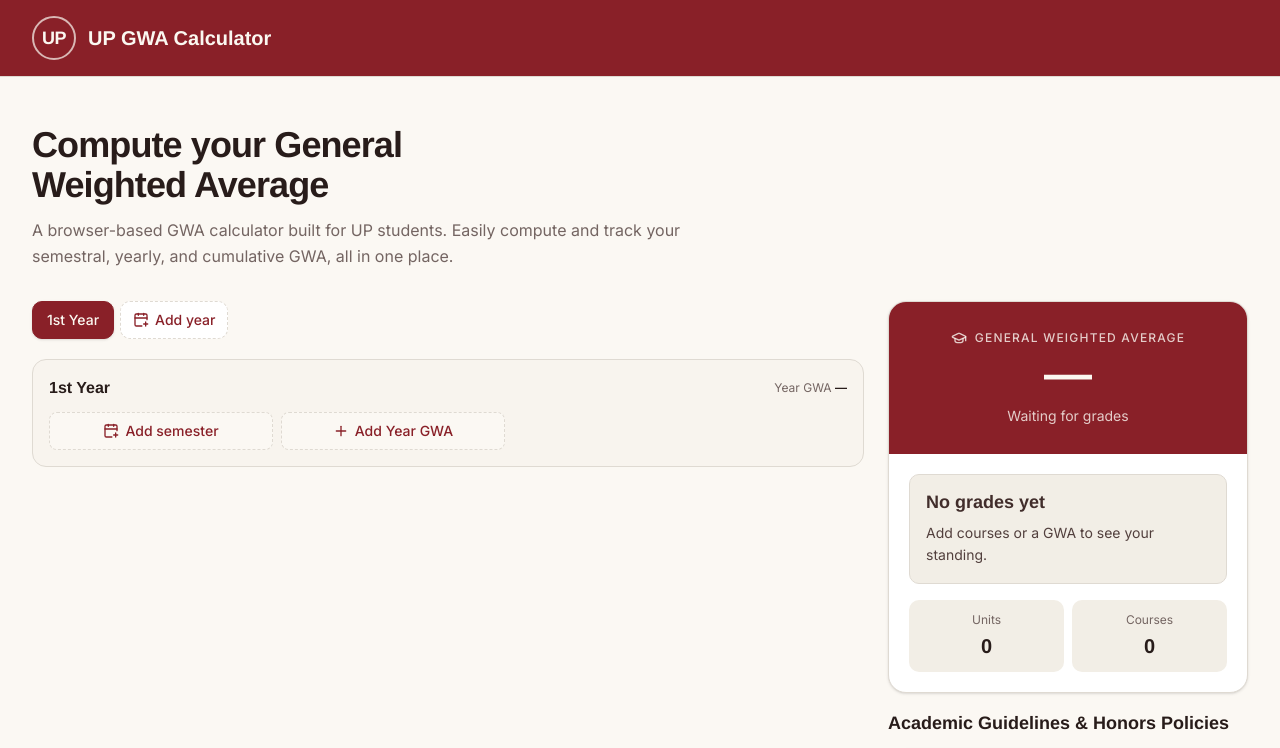
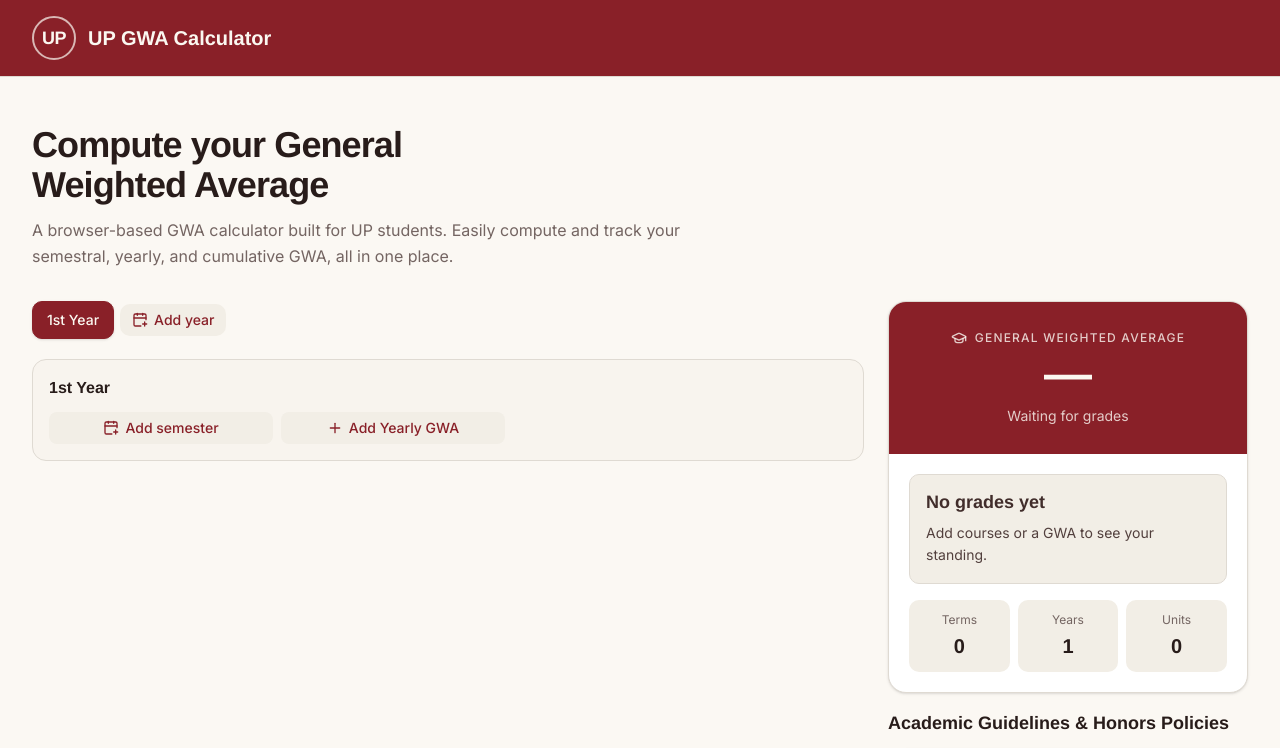
Before and after one commit to snrbracamonte/up-gwa-calculator, a Next.js app: page / in a window 1280 px wide. Shown: the top 748 px of the page. Built offline with nearby package versions, Linux system fonts and the light colour scheme.

Commit message:
Borderless buttons, manual GWA fields match course-row layout, year/GWA box counters reworked

```diff
--- a/components/action-button-class.ts
+++ b/components/action-button-class.ts
@@ -1,5 +1,6 @@
 // Shared style for "Add course" / "Add GWA" / "Add semester" style action
 // buttons: a fixed, consistent width so none of them stretch to fill their
-// row — they sit left-aligned, same size, whether alone or paired.
+// row — they sit left-aligned, same size, whether alone or paired. Borderless
+// by design — a subtle background tint gives them definition instead.
 export const ACTION_BUTTON_CLASS =
-  'inline-flex items-center justify-center gap-1.5 min-w-[14rem] rounded-md border border-dashed border-border bg-background px-4 py-2 text-sm font-medium text-primary transition-colors hover:bg-secondary'
+  'inline-flex items-center justify-center gap-1.5 min-w-[14rem] rounded-md bg-secondary px-3 py-1.5 text-sm font-medium text-primary transition-colors hover:bg-secondary/70'
--- a/components/course-row.tsx
+++ b/components/course-row.tsx
@@ -27,7 +27,7 @@ export function CourseRow({ course, index, canRemove, onChange, onRemove }: Cour
 
   return (
     <div className="grid grid-cols-12 items-center gap-2 rounded-lg border border-border bg-card p-2 sm:gap-3 sm:p-3">
-      <div className="col-span-12 sm:col-span-5">
+      <div className="col-span-12 sm:col-span-4">
         <label className="sr-only" htmlFor={`name-${course.id}`}>
           {`Course ${index + 1} name`}
         </label>
@@ -41,7 +41,7 @@ export function CourseRow({ course, index, canRemove, onChange, onRemove }: Cour
         />
       </div>
 
-      <div className="col-span-2 sm:col-span-1">
+      <div className="col-span-3 sm:col-span-2">
         <label className="sr-only" htmlFor={`units-${course.id}`}>
           {`Course ${index + 1} units`}
         </label>
@@ -106,7 +106,7 @@ export function CourseRow({ course, index, canRemove, onChange, onRemove }: Cour
         </div>
       </div>
 
-      <div className="col-span-6 sm:col-span-3">
+      <div className="col-span-5 sm:col-span-3">
         <div className="flex items-center gap-2 sm:gap-3">
           <label className="sr-only" htmlFor={`grade-${course.id}`}>
             {`Course ${index + 1} grade`}
--- a/components/gwa-calculator.tsx
+++ b/components/gwa-calculator.tsx
@@ -32,7 +32,7 @@ function uid(prefix: string): string {
 }
 
 function makeCourse(): Course {
-  return { id: uid('course'), name: '', units: '3', grade: '', type: '' }
+  return { id: uid('course'), name: '', units: '', grade: '', type: '' }
 }
 
 function makeSemester(kind: SemesterKind): Semester {
@@ -98,6 +98,8 @@ export function GwaCalculator() {
       years.reduce((sum, y) => sum + y.semesters.filter((s) => s.manualGwa !== null).length, 0),
     [years],
   )
+  const termCount = useMemo(() => years.reduce((sum, y) => sum + y.semesters.length, 0), [years])
+  const yearCount = years.length
 
   const activeYear = years.find((y) => y.id === activeYearId) ?? years[0]
 
@@ -353,7 +355,7 @@ export function GwaCalculator() {
                 type="button"
                 onClick={addYear}
                 aria-label="Add year"
-                className="inline-flex items-center gap-1.5 rounded-lg border border-dashed border-border bg-card px-3 py-2 text-sm font-medium text-primary transition-colors hover:bg-secondary"
+                className="inline-flex items-center gap-1.5 rounded-lg bg-secondary px-3 py-1.5 text-sm font-medium text-primary transition-colors hover:bg-secondary/70"
               >
                 <CalendarPlus className="size-4" aria-hidden="true" />
                 Add year
@@ -387,7 +389,13 @@ export function GwaCalculator() {
           </div>
 
           <div className="space-y-4">
-            <ResultCard cumulative={cumulative} courseStats={courseStats} manualEntryCount={manualEntryCount} />
+            <ResultCard
+              cumulative={cumulative}
+              courseStats={courseStats}
+              manualEntryCount={manualEntryCount}
+              termCount={termCount}
+              yearCount={yearCount}
+            />
             <GwaInfoSection />
 
             <div>
@@ -396,7 +404,7 @@ export function GwaCalculator() {
                 <button
                   type="button"
                   onClick={handleImportDataClick}
-                  className="inline-flex items-center gap-1.5 rounded-md border border-border bg-background px-3 py-2 text-sm font-medium text-foreground transition-colors hover:bg-secondary"
+                  className="inline-flex items-center gap-1.5 rounded-md bg-secondary px-3 py-1.5 text-sm font-medium text-foreground transition-colors hover:bg-secondary/70"
                 >
                   <Upload className="size-4" aria-hidden="true" />
                   Import JSON
@@ -404,7 +412,7 @@ export function GwaCalculator() {
                 <button
                   type="button"
                   onClick={handleExport}
-                  className="inline-flex items-center gap-1.5 rounded-md border border-border bg-background px-3 py-2 text-sm font-medium text-foreground transition-colors hover:bg-secondary"
+                  className="inline-flex items-center gap-1.5 rounded-md bg-secondary px-3 py-1.5 text-sm font-medium text-foreground transition-colors hover:bg-secondary/70"
                 >
                   <Download className="size-4" aria-hidden="true" />
                   Export JSON
--- a/components/iskolar-import-button.tsx
+++ b/components/iskolar-import-button.tsx
@@ -102,7 +102,7 @@ export function IskolarImportButton({ onImport }: IskolarImportButtonProps) {
               <button
                 type="button"
                 onClick={close}
-                className="rounded-md border border-border bg-background px-3 py-2 text-sm font-medium text-foreground transition-colors hover:bg-secondary"
+                className="rounded-md bg-secondary px-3 py-1.5 text-sm font-medium text-foreground transition-colors hover:bg-secondary/70"
               >
                 Cancel
               </button>
@@ -110,7 +110,7 @@ export function IskolarImportButton({ onImport }: IskolarImportButtonProps) {
                 type="button"
                 onClick={handleImportClick}
                 disabled={text.trim() === ''}
-                className="rounded-md bg-primary px-3 py-2 text-sm font-medium text-primary-foreground transition-colors hover:bg-primary/90 disabled:cursor-not-allowed disabled:opacity-50"
+                className="rounded-md bg-primary px-3 py-1.5 text-sm font-medium text-primary-foreground transition-colors hover:bg-primary/90 disabled:cursor-not-allowed disabled:opacity-50"
               >
                 Import
               </button>
--- a/components/result-card.tsx
+++ b/components/result-card.tsx
@@ -8,9 +8,11 @@ interface ResultCardProps {
   cumulative: Contribution & { gwa: number | null }
   courseStats: GwaResult
   manualEntryCount: number
+  termCount: number
+  yearCount: number
 }
 
-export function ResultCard({ cumulative, courseStats, manualEntryCount }: ResultCardProps) {
+export function ResultCard({ cumulative, courseStats, manualEntryCount, termCount, yearCount }: ResultCardProps) {
   const honor = classifyHonors(cumulative.gwa)
 
   const excludedParts: string[] = []
@@ -33,25 +35,31 @@ export function ResultCard({ cumulative, courseStats, manualEntryCount }: Result
         <p className="font-serif text-5xl font-semibold tabular-nums leading-none">
           {formatGwa(cumulative.gwa)}
         </p>
-        <p className="mt-1 text-sm text-primary-foreground/80">
-          {cumulative.units > 0 ? `Across ${cumulative.units} units` : 'Waiting for grades'}
-        </p>
+        {cumulative.gwa === null && (
+          <p className="mt-1 text-sm text-primary-foreground/80">Waiting for grades</p>
+        )}
       </div>
 
       <div className="space-y-4 p-5">
         <HonorBadge title={honor.title} range={honor.range} note={honor.note} tone={honor.tone} />
 
-        <dl className="grid grid-cols-2 gap-2 text-center">
+        <dl className="grid grid-cols-3 gap-2 text-center">
+          <div className="rounded-lg bg-secondary p-3">
+            <dt className="text-xs text-muted-foreground">Terms</dt>
+            <dd className="mt-1 font-serif text-xl font-semibold tabular-nums text-foreground">
+              {termCount}
+            </dd>
+          </div>
+          <div className="rounded-lg bg-secondary p-3">
+            <dt className="text-xs text-muted-foreground">Years</dt>
+            <dd className="mt-1 font-serif text-xl font-semibold tabular-nums text-foreground">
+              {yearCount}
+            </dd>
+          </div>
           <div className="rounded-lg bg-secondary p-3">
             <dt className="text-xs text-muted-foreground">Units</dt>
             <dd className="mt-1 font-serif text-xl font-semibold tabular-nums text-foreground">
               {cumulative.units}
-            </dd>
-          </div>
-          <div className="rounded-lg bg-secondary p-3">
-            <dt className="text-xs text-muted-foreground">Courses</dt>
-            <dd className="mt-1 font-serif text-xl font-semibold tabular-nums text-foreground">
-              {courseStats.countedCourses}
             </dd>
           </div>
         </dl>
--- a/components/year-section.tsx
+++ b/components/year-section.tsx
@@ -7,6 +7,7 @@ import {
   formatYearLabel,
   getYearGwa,
   SEMESTER_ORDER,
+  yearContribution,
   type Course,
   type ManualGwaEntry,
   type Year,
@@ -60,6 +61,7 @@ export function YearSection({
   const semestersEmpty = year.semesters.every((s) => s.courses.length === 0 && s.manualGwa === null)
   const canAddYearGwa = !isManual && semestersEmpty
   const label = formatYearLabel(year.label)
+  const units = yearContribution(year).units
 
   return (
     <div className="space-y-3">
@@ -67,11 +69,6 @@ export function YearSection({
       <div className="rounded-xl border border-border bg-secondary/40 p-3 sm:p-4">
         <div className="flex flex-wrap items-center justify-between gap-2">
           <h4 className="font-serif text-base font-semibold text-foreground">{label}</h4>
-          {!isManual && (
-            <span className="text-xs text-muted-foreground">
-              Year GWA <span className="font-semibold tabular-nums text-foreground">{formatGwa(gwa)}</span>
-            </span>
-          )}
         </div>
 
         {gwa !== null && (
@@ -84,7 +81,7 @@ export function YearSection({
           <div className="mt-3">
             <ManualGwaEntryField
               idPrefix={year.id}
-              label="Year GWA"
+              label="Yearly GWA"
               value={year.manualGwa}
               onChange={onYearManualGwaChange}
               onRemove={onYearManualGwaRemove}
@@ -100,11 +97,22 @@ export function YearSection({
               {canAddYearGwa && (
                 <button type="button" onClick={onYearManualGwaAdd} className={ACTION_BUTTON_CLASS}>
                   <Plus className="size-4" aria-hidden="true" />
-                  Add Year GWA
+                  Add Yearly GWA
                 </button>
               )}
             </div>
           )
+        )}
+
+        {!isManual && hasSemesters && (
+          <div className="mt-3 flex flex-wrap items-center justify-center gap-x-4 gap-y-1 text-xs text-muted-foreground">
+            <span>
+              Units <span className="font-semibold tabular-nums text-foreground">{units}</span>
+            </span>
+            <span>
+              Yearly GWA <span className="font-semibold tabular-nums text-foreground">{formatGwa(gwa)}</span>
+            </span>
+          </div>
         )}
       </div>
 
```
Also changed, not shown: components/manual-gwa-entry.tsx (+67 -35 lines), components/semester-section.tsx (+5 -8 lines).
